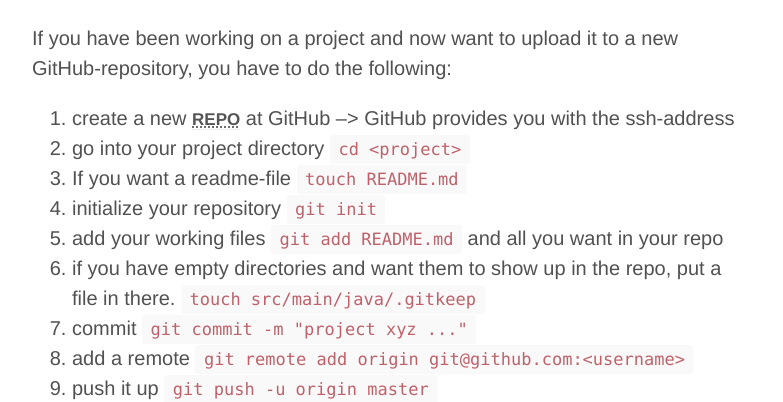
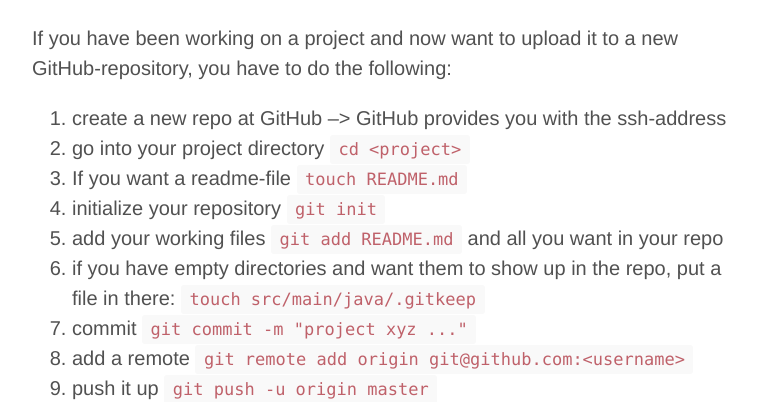
Before and after one commit to wm65/wm65.github.io, a Jekyll site: the page built from _posts/2014-03-04-uploading-local-project-to-GitHub.md, in a window 1280 px wide. Shown: the part 208-610 px from the top of the page, without its empty margins (248-1031 px from the left). Built offline with Jekyll 4.4.1, drawn with Linux system fonts in a browser that asks for light colours; Markdown is read by kramdown in place of the engine named in the settings; part of the change alters nothing that is shown.

````diff
--- a/_posts/2014-03-04-uploading-local-project-to-GitHub.md
+++ b/_posts/2014-03-04-uploading-local-project-to-GitHub.md
@@ -7,12 +7,12 @@ categories: [git]
 
 If you have been working on a project and now want to upload it to a new GitHub-repository, you have to do the following:
 
-1. create a new <abbr title="repository">repo</abbr> at GitHub --> GitHub provides you with the ssh-address
+1. create a new repo at GitHub --> GitHub provides you with the ssh-address
 1. go into your project directory ```cd <project>```
 2. If you want a readme-file ```touch README.md```
 3. initialize your repository ```git init```
 4. add your working files ```git add README.md``` and all you want in your repo
-1. if you have empty directories and want them to show up in the repo, put a file in there. ```touch src/main/java/.gitkeep```
+1. if you have empty directories and want them to show up in the repo, put a file in there: ```touch src/main/java/.gitkeep```
 5. commit ```git commit -m "project xyz ..."```
 6. add a remote ```git remote add origin git@github.com:<username>```
 7. push it up ```git push -u origin master```
````
